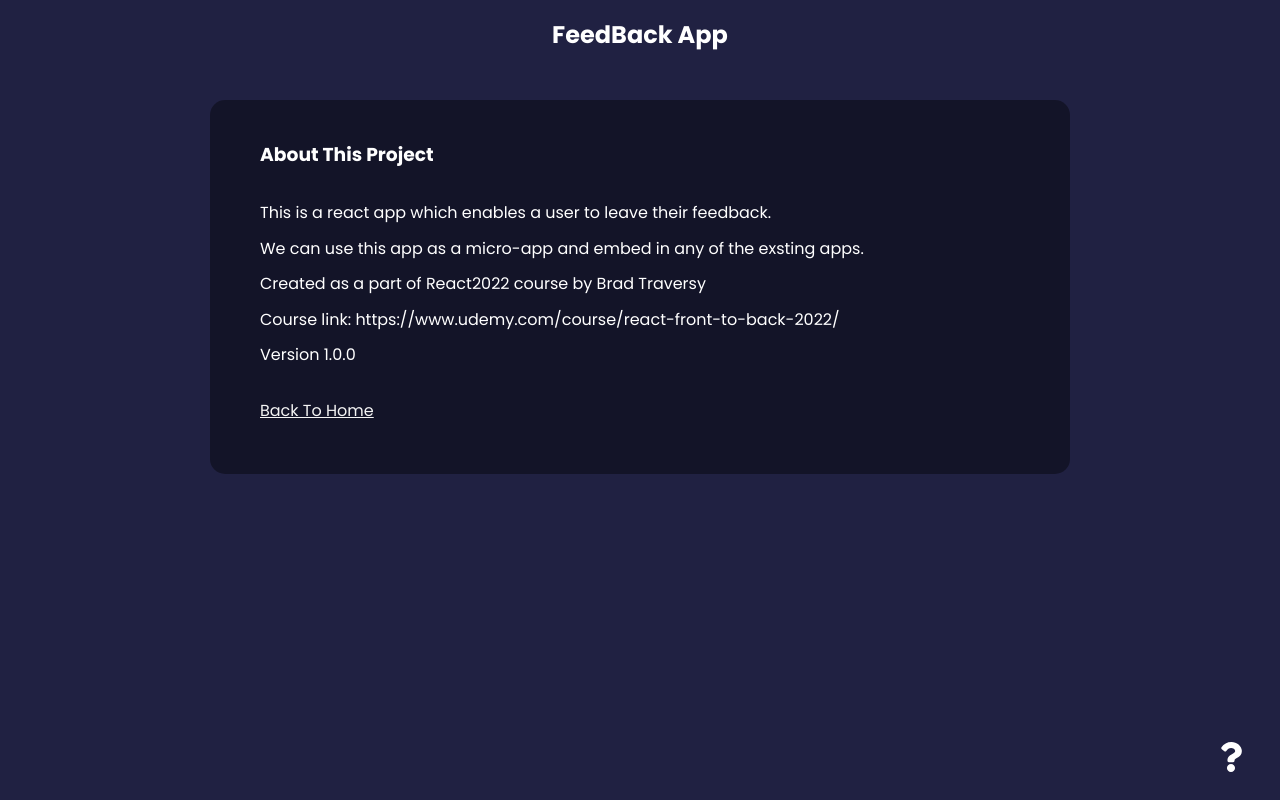
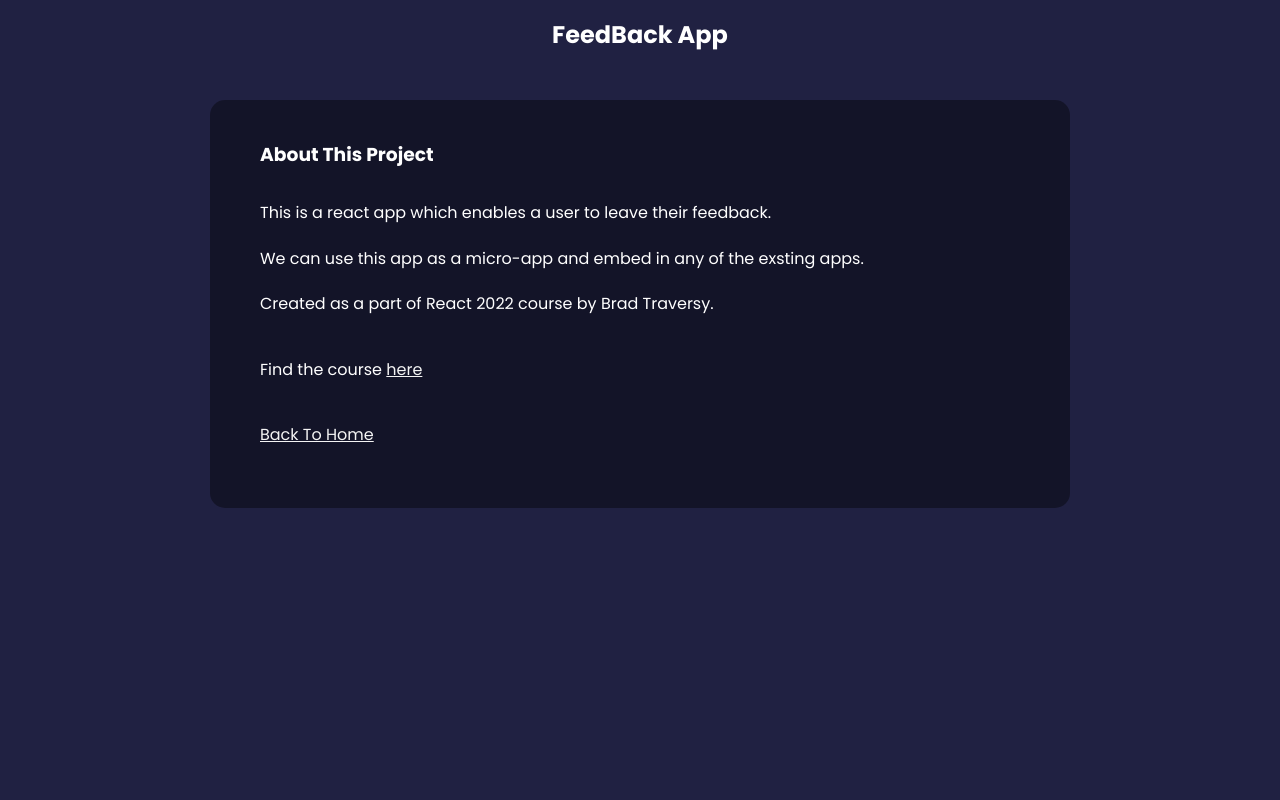
Before and after one commit to bhattpawan/feedback-app, a React (Create React App) app: page /about in a window 1280 px wide. Built offline with nearby package versions, Linux system fonts and the light colour scheme; the HTML template or start-up script is replaced by a standard one.

Commit message:
Context Added

```diff
--- a/src/App.js
+++ b/src/App.js
@@ -7,6 +7,7 @@ import FeedbackStats from './Components/FeedbackStats';
 import Feedbackform from './Components/Feedbackform';
 import About from './pages/About';
 import AboutIcon from './Components/AboutIcon';
+import { FeedbackProvider } from './Context/FeedbackContext';
 
 function App() {
   const [feedback, setFeedback] = useState(FeedbackData);
@@ -24,9 +25,10 @@ function App() {
   };
 
   return (
+    <FeedbackProvider>
       <Router>
         <Header headerText='FeedBack App' />
-      <div className='container'>
+        <main className='container'>
           <Routes>
             <Route
               path='/'
@@ -35,15 +37,16 @@ function App() {
                 <>
                   <Feedbackform handleAdd={handleAdd} />
                   <FeedbackStats feedback={feedback} />
-                <FeedbackList feedback={feedback} handleDelete={handleDelete} />
+                  <FeedbackList handleDelete={handleDelete} />
+                  <AboutIcon />
                 </>
               }
             ></Route>
-          <Route path='/about' element={<About />} />
+            <Route path='/about/*' element={<About />} />
           </Routes>
-        <AboutIcon />
-      </div>
+        </main>
       </Router>
+    </FeedbackProvider>
   );
 }
 
--- a/src/Components/FeedbackList.jsx
+++ b/src/Components/FeedbackList.jsx
@@ -1,7 +1,10 @@
-import PropTypes from 'prop-types';
+import { useContext } from 'react';
 import FeedbackItem from './FeedbackItem';
+import FeedbackContext from '../Context/FeedbackContext';
 
-const FeedbackList = ({ feedback, handleDelete }) => {
+const FeedbackList = ({ handleDelete }) => {
+  const { feedback } = useContext(FeedbackContext);
+
   if (!feedback || feedback.length === 0) {
     return;
   }
@@ -15,14 +18,4 @@ const FeedbackList = ({ feedback, handleDelete }) => {
   );
 };
 
-FeedbackList.defaultProps = {
-  feeedback: PropTypes.arrayOf(
-    PropTypes.shape({
-      id: PropTypes.number.isRequired,
-      text: PropTypes.string.isRequired,
-      rating: PropTypes.number.isRequired,
-    })
-  ),
-};
-
 export default FeedbackList;
--- a/src/Components/Feedbackform.jsx
+++ b/src/Components/Feedbackform.jsx
@@ -30,6 +30,7 @@ const Feedbackform = ({ handleAdd }) => {
       const newFeedback = { text: text, rating: rating };
       handleAdd(newFeedback);
       setText('');
+      setRating(10);
     }
   };
 
--- /dev/null
+++ b/src/Context/FeedbackContext.jsx
@@ -0,0 +1,14 @@
+import { createContext, useState } from 'react';
+import FeedbackData from '../Data/FeedbackData';
+
+const FeedbackContext = createContext();
+
+export const FeedbackProvider = ({ children }) => {
+  const [feedback, setFeedback] = useState(FeedbackData);
+
+  return (
+    <FeedbackContext.Provider value={{ feedback: feedback }}>{children}</FeedbackContext.Provider>
+  );
+};
+
+export default FeedbackContext;
--- a/src/Data/FeedbackData.js
+++ b/src/Data/FeedbackData.js
@@ -9,11 +9,6 @@ const FeedbackData = [
     rating: 9,
     text: 'Lorem ipsum dolor sit amet consectetur adipisicing elit. consequuntur vel vitae commodi alias voluptatem est voluptatum ipsa quae.',
   },
-  {
-    id: 3,
-    rating: 8,
-    text: 'Lorem ipsum dolor sit amet consectetur adipisicing elit. consequuntur vel vitae commodi alias voluptatem est voluptatum ipsa quae.',
-  },
 ];
 
 export default FeedbackData;
--- a/src/index.css
+++ b/src/index.css
@@ -201,9 +201,13 @@ input:focus {
   left: 95%;
   bottom: 20px;
   z-index: 2;
+  background-color: #ff6a95;
+  border-radius: 50%;
+  padding: 10px;
 }
 
 .about-link a {
+  display: flex;
   color: #fff;
   cursor: pointer;
 }
@@ -214,8 +218,7 @@ input:focus {
   margin-top: 20px;
 }
 
-.about .card a:hover,
-.about-link a:hover {
+.about .card a:hover {
   color: #ff6a95;
 }
 
@@ -224,7 +227,7 @@ input:focus {
 }
 
 .about p {
-  margin: 10px 0;
+  margin: 20px 0;
 }
 
 @media (max-width: 600px) {
@@ -243,4 +246,14 @@ input:focus {
   .input-group input {
     width: 80%;
   }
+
+  .about-link {
+    position: fixed;
+    left: 80%;
+    z-index: 2;
+  }
+
+  .about-link a {
+    display: flex;
+  }
 }
--- a/src/pages/About.jsx
+++ b/src/pages/About.jsx
@@ -8,9 +8,17 @@ const About = () => {
         <h1 style={{ paddingBottom: '10px' }}>About This Project</h1>
         <p>This is a react app which enables a user to leave their feedback.</p>
         <p>We can use this app as a micro-app and embed in any of the exsting apps.</p>
-        <p>Created as a part of React2022 course by Brad Traversy</p>
-        <p>Course link: https://www.udemy.com/course/react-front-to-back-2022/</p>
-        <p>Version 1.0.0</p>
+        <p>Created as a part of React 2022 course by Brad Traversy.</p>
+        <p>
+          Find the course&nbsp;
+          <a
+            href='https://www.udemy.com/course/react-front-to-back-2022/'
+            target='_blank'
+            rel='noopener no referrer'
+          >
+            here
+          </a>
+        </p>
         <p>
           <Link to='/'>Back To Home</Link>
         </p>
```
Lines whose indentation alone changed are shown as unchanged.
